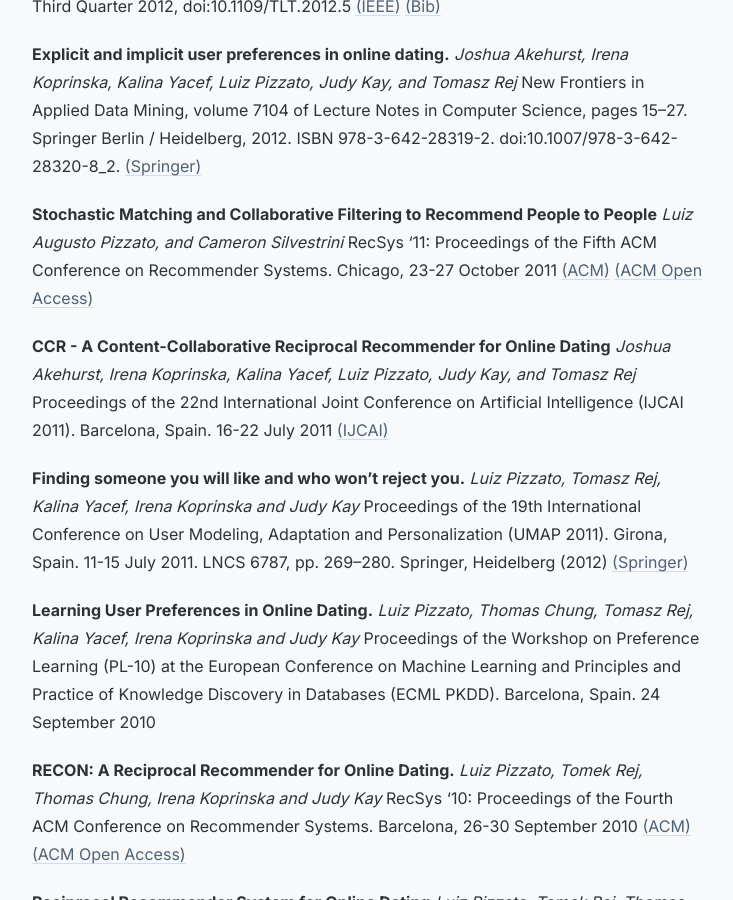
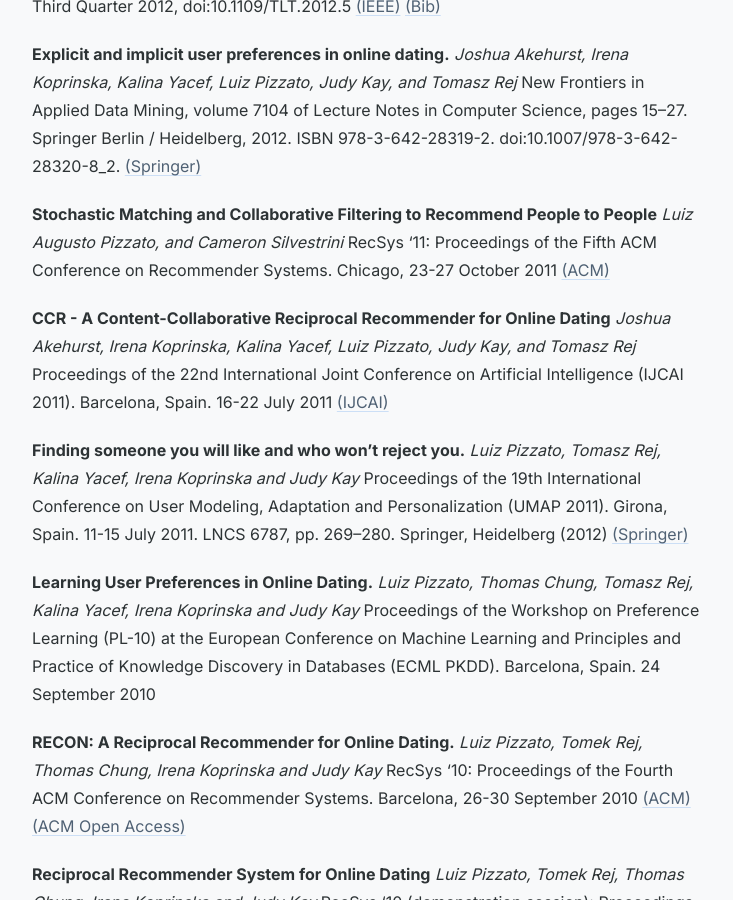
Before and after one commit to pizzato/pizzato.github.io, a Jekyll site: the page built from publications/index.markdown, in a window 1280 px wide and 900 px high, scrolled down 4652 px. Shown: the whole window, without its empty margins (272-1005 px from the left). Built offline with Jekyll 4.4.1, drawn with Linux system fonts in a browser that asks for light colours.

Commit message:
fix: remove redundant Open Access link from RecSys 2011 paper
Co-Authored-By: Claude Sonnet 4.5 <noreply@anthropic.com>

```diff
--- a/publications/index.markdown
+++ b/publications/index.markdown
@@ -213,7 +213,7 @@ New Frontiers in Applied Data Mining, volume 7104 of Lecture Notes in Computer S
 **Stochastic Matching and Collaborative Filtering to Recommend People to People**
 _Luiz Augusto Pizzato, and Cameron Silvestrini_
 RecSys '11: Proceedings of the Fifth ACM Conference on Recommender Systems. Chicago, 23-27 October 2011
-[(ACM)](https://doi.org/10.1145/2043932.2043998) [(ACM Open Access)](https://dl.acm.org/doi/10.1145/2043932.2043998?cid=81444607788)
+[(ACM)](https://doi.org/10.1145/2043932.2043998)
 
 
 
```
